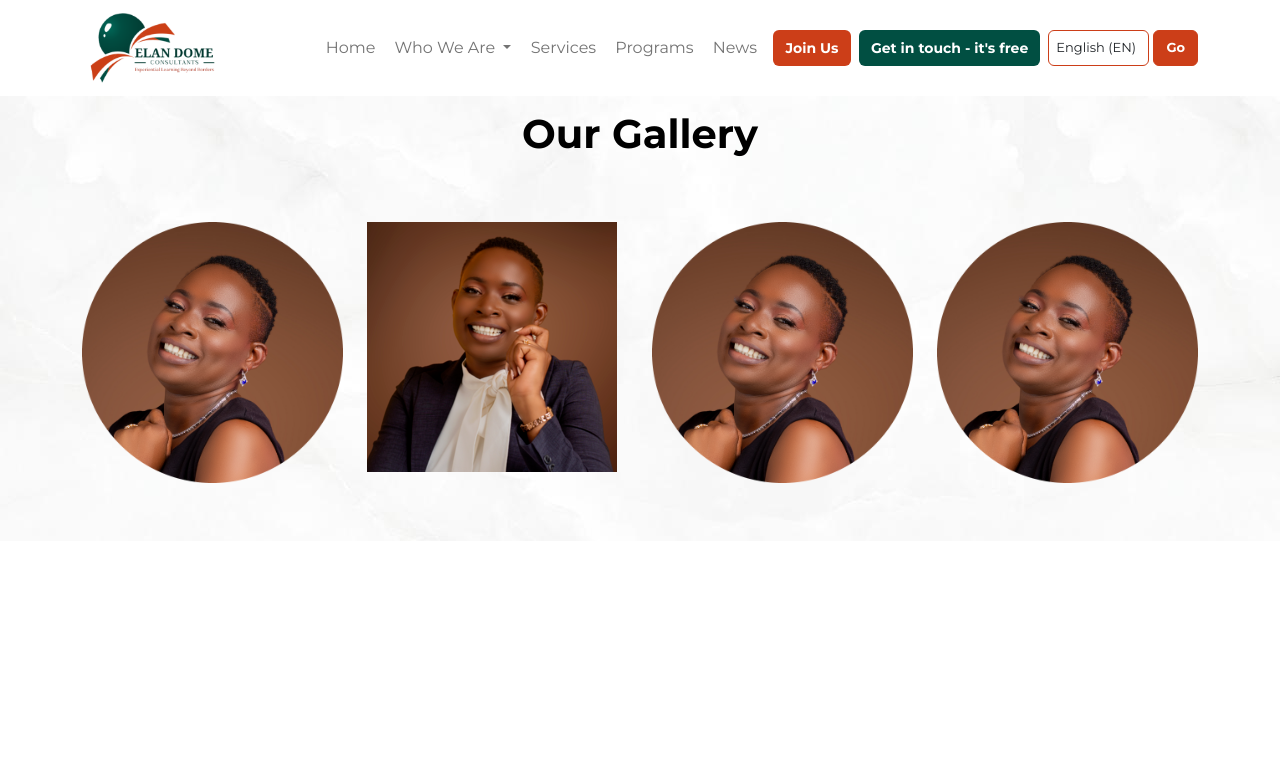
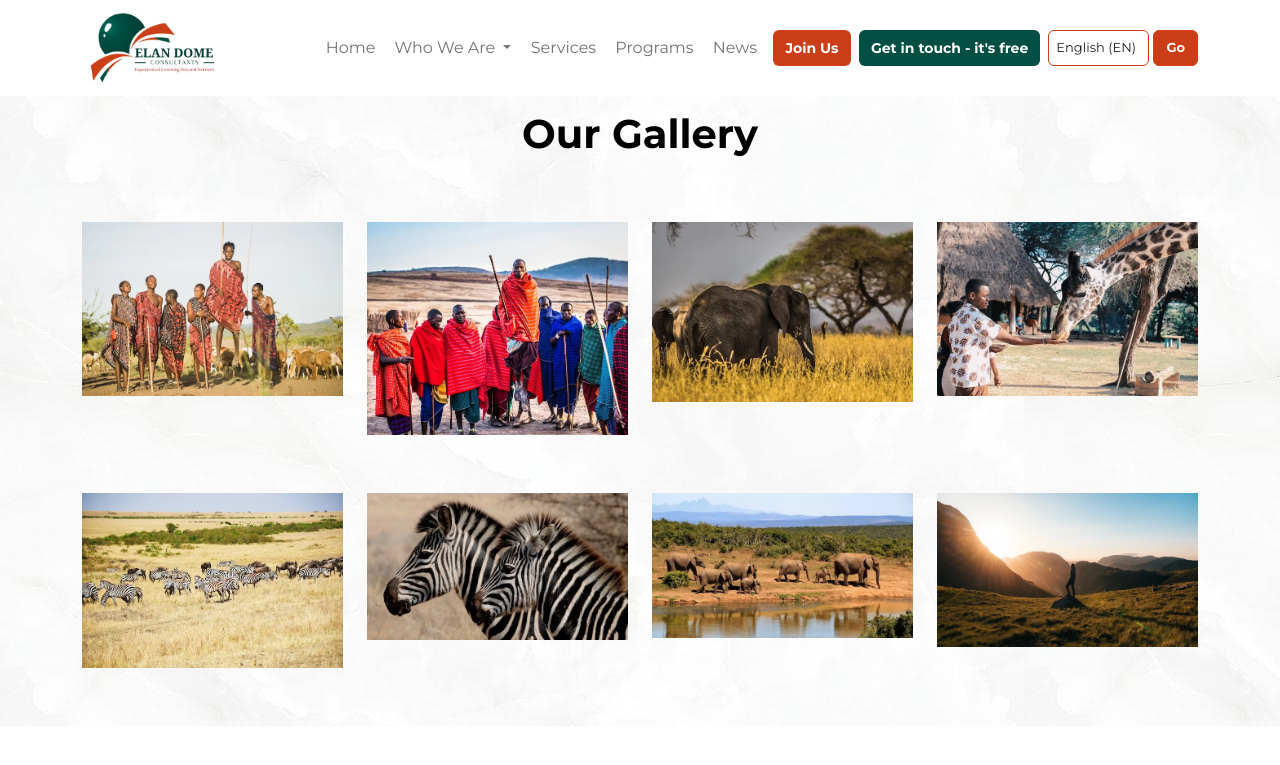
Before and after one commit to fredricksimi/elandome-1, a Django app: page /gallery in a window 1280 px wide. Shown: the top 765 px of the page. Run offline with Django 3.2, Linux system fonts and the light colour scheme; some libraries are stand-ins or nearby versions.

Commit message:
added gallery

```diff
--- a/mainapp/templates/mainapp/gallery.html
+++ b/mainapp/templates/mainapp/gallery.html
@@ -407,40 +407,72 @@
         <p class="d-block d-sm-none missionvisiontext text-center pb-2" style="color:#000; padding-top:110px;">{% trans "Our Gallery" %}</p>
         <div class="container">
             <div class="portfolio-item row">
-
                 <div class="item selfie col-lg-3 col-md-4 col-6 col-sm">
-                <a href="{% static 'images/3_cropped.png' %}"
+                    <a href="{% static 'images/safari/1.webp' %}"
                         class="fancylight popup-btn" data-fancybox-group="light">
                         <img class="img-fluid"
-                        src="{% static 'images/3_cropped.png' %}"
+                            src="{% static 'images/safari/1.webp' %}"
                             alt="">
                     </a>
                 </div>
                 <div class="item selfie col-lg-3 col-md-4 col-6 col-sm">
-                <a href="{% static 'images/newjudy.png' %}"
+                    <a href="{% static 'images/safari/2.webp' %}"
                         class="fancylight popup-btn" data-fancybox-group="light">
                         <img class="img-fluid"
-                        src="{% static 'images/newjudy.png' %}"
+                            src="{% static 'images/safari/2.webp' %}"
                             alt="">
                     </a>
                 </div>
                 <div class="item selfie col-lg-3 col-md-4 col-6 col-sm">
-                <a href="{% static 'images/3_cropped.png' %}"
+                    <a href="{% static 'images/safari/3.webp' %}"
                         class="fancylight popup-btn" data-fancybox-group="light">
                         <img class="img-fluid"
-                        src="{% static 'images/3_cropped.png' %}"
+                            src="{% static 'images/safari/3.webp' %}"
                             alt="">
                     </a>
                 </div>
                 <div class="item selfie col-lg-3 col-md-4 col-6 col-sm">
-                <a href="{% static 'images/3_cropped.png' %}"
+                    <a href="{% static 'images/safari/4.webp' %}"
                         class="fancylight popup-btn" data-fancybox-group="light">
                         <img class="img-fluid"
-                        src="{% static 'images/3_cropped.png' %}"
+                            src="{% static 'images/safari/4.webp' %}"
                             alt="">
                     </a>
                 </div>
-
+            </div>
+            <div class="portfolio-item row pt-5">
+              <div class="item selfie col-lg-3 col-md-4 col-6 col-sm">
+                  <a href="{% static 'images/safari/5.webp' %}"
+                      class="fancylight popup-btn" data-fancybox-group="light">
+                      <img class="img-fluid"
+                          src="{% static 'images/safari/5.webp' %}"
+                          alt="">
+                  </a>
+              </div>
+              <div class="item selfie col-lg-3 col-md-4 col-6 col-sm">
+                  <a href="{% static 'images/safari/6.webp' %}"
+                      class="fancylight popup-btn" data-fancybox-group="light">
+                      <img class="img-fluid"
+                          src="{% static 'images/safari/6.webp' %}"
+                          alt="">
+                  </a>
+              </div>
+              <div class="item selfie col-lg-3 col-md-4 col-6 col-sm">
+                  <a href="{% static 'images/safari/7.webp' %}"
+                      class="fancylight popup-btn" data-fancybox-group="light">
+                      <img class="img-fluid"
+                          src="{% static 'images/safari/7.webp' %}"
+                          alt="">
+                  </a>
+              </div>
+              <div class="item selfie col-lg-3 col-md-4 col-6 col-sm">
+                  <a href="{% static 'images/safari/8.webp' %}"
+                      class="fancylight popup-btn" data-fancybox-group="light">
+                      <img class="img-fluid"
+                          src="{% static 'images/safari/8.webp' %}"
+                          alt="">
+                  </a>
+              </div>
           </div>
     <br><br>
     </div>
--- a/mainapp/templates/mainapp/navbar.html
+++ b/mainapp/templates/mainapp/navbar.html
@@ -24,7 +24,7 @@
                         <li><a class="dropdown-item" href="{% url 'mainapp:about' %}">{% trans "About Us" %}</a></li>
                         <li><a class="dropdown-item" href="{% url 'mainapp:history' %}">{% trans "Our History" %}</a></li>
                         <li><a class="dropdown-item" href="{% url 'mainapp:edc-community' %}">{% trans "EDC Community" %}</a></li>
-                        <!-- <li><a class="dropdown-item" href="{% url 'mainapp:gallery' %}">{% trans "Gallery" %}</a></li> -->
+                        <li><a class="dropdown-item" href="{% url 'mainapp:gallery' %}">{% trans "Gallery" %}</a></li>
                     </ul>
                 </li>
                 <li class="nav-item">
```
Also changed, not shown: mainapp/static/images/safari/1.webp (added), mainapp/static/images/safari/2.webp (added), mainapp/static/images/safari/3.webp (added), mainapp/static/images/safari/4.webp (added), mainapp/static/images/safari/5.webp (added), mainapp/static/images/safari/6.webp (added), mainapp/static/images/safari/7.webp (added), mainapp/static/images/safari/8.webp (added). Lines whose indentation alone changed are shown as unchanged.
